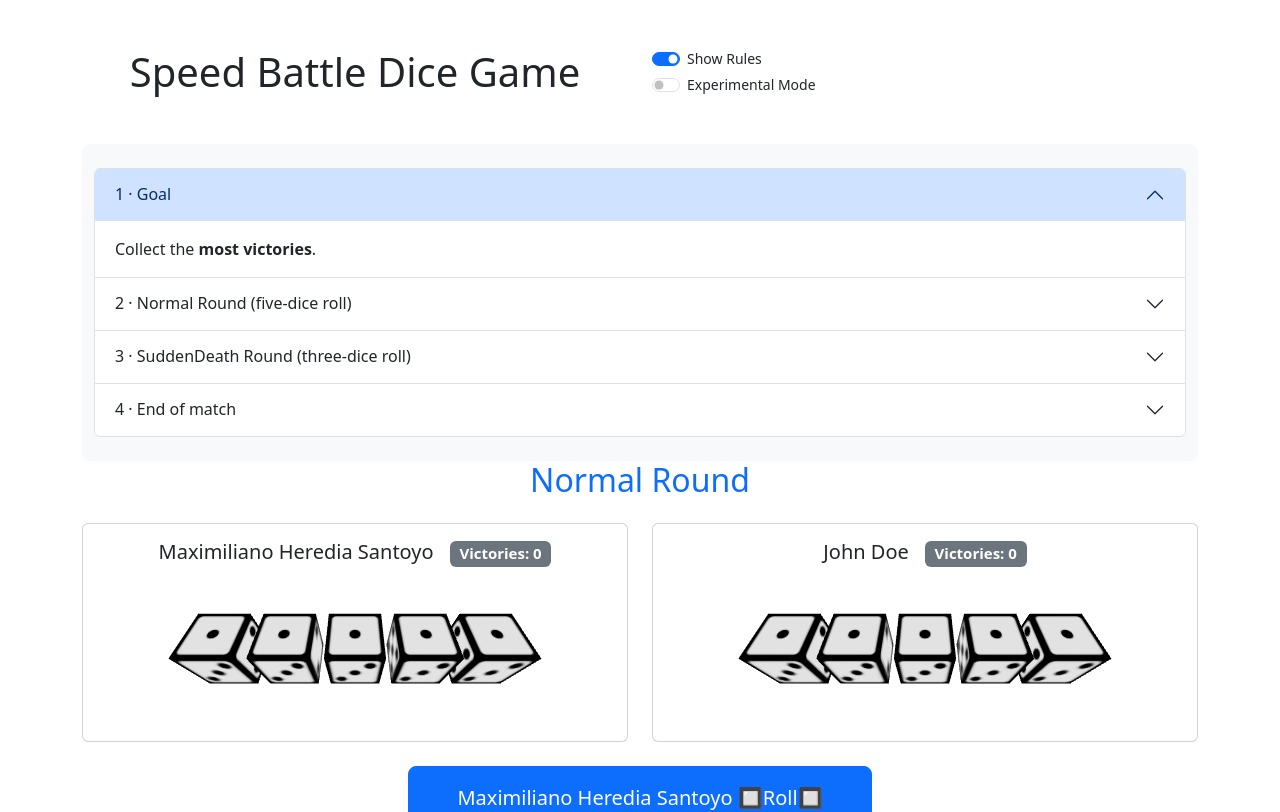
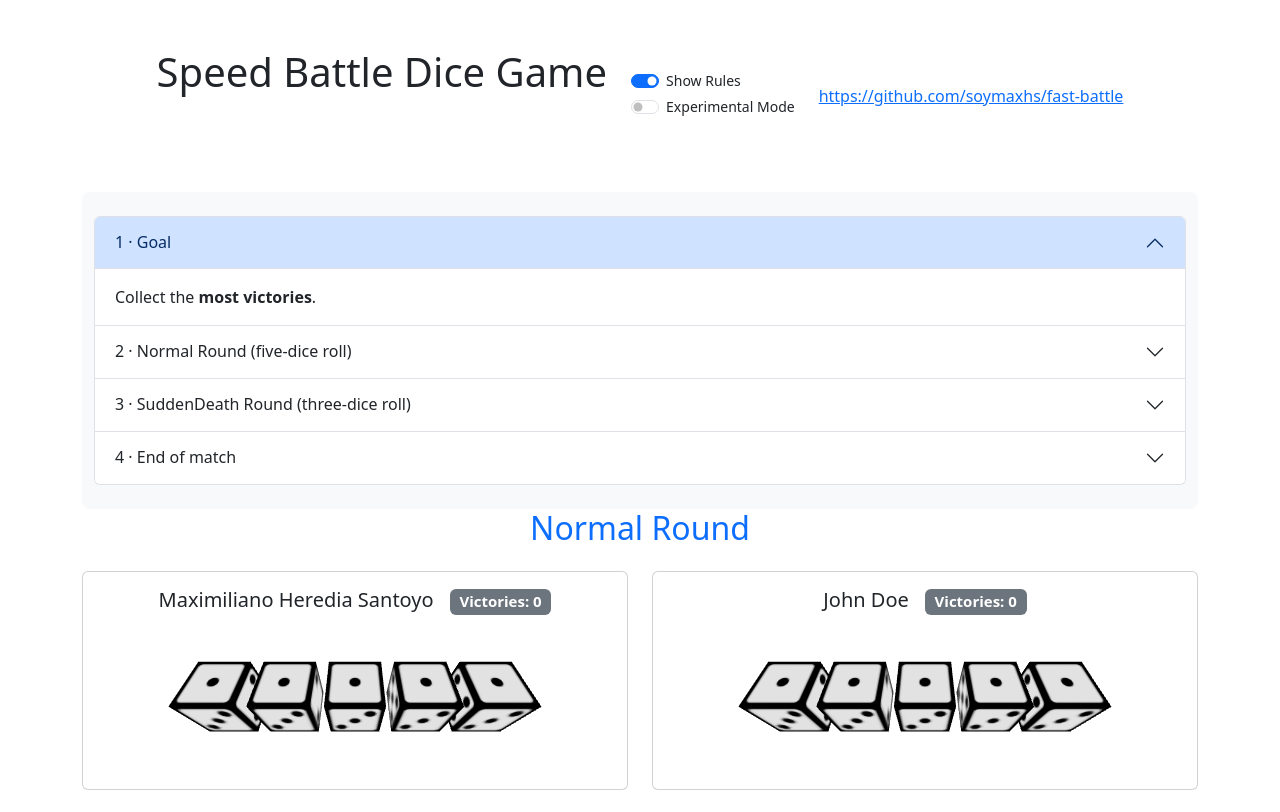
Before and after one commit to soymaxhs/fast-battle, a Next.js app: page / in a window 1280 px wide. Shown: the top 812 px of the page. Built offline with nearby package versions, Linux system fonts and the light colour scheme.

Commit message:
feat(github): added link to repository

```diff
--- a/src/app/page.tsx
+++ b/src/app/page.tsx
@@ -233,11 +233,11 @@ export default function MainPage() {
 
   return (
     <Container className="py-5">
-      <Row>
-        <Col>
+      <Row className="justify-content-center align-items-center mb-5">
+        <Col md={"auto"}>
           <h1 className="text-center mb-5">Speed Battle Dice Game</h1>
         </Col>
-        <Col>
+        <Col md={"auto"}>
           <small>
             <FormCheck
               type="switch"
@@ -255,6 +255,11 @@ export default function MainPage() {
               disabled={showExperimentalMode}
             />
           </small>
+        </Col>
+        <Col md={"auto"}>
+          <a href="https://github.com/soymaxhs/fast-battle" target="_blank">
+            https://github.com/soymaxhs/fast-battle
+          </a>
         </Col>
       </Row>
 
```
